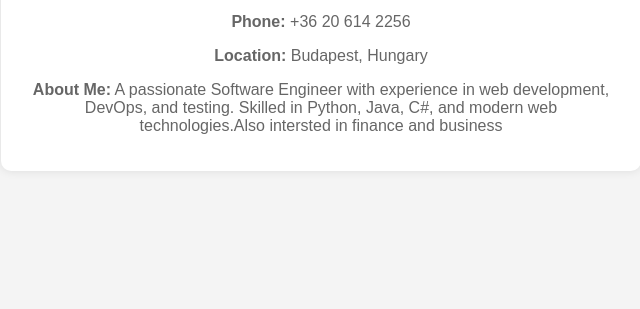
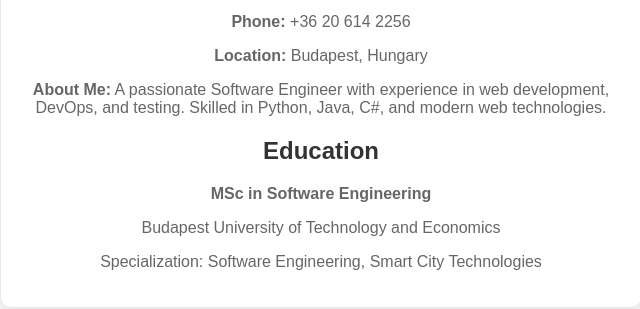
Before and after one commit to fedizarai/fedizarai, a plain HTML site: page index.html in a window 1280 px wide. Shown: the part 171-480 px from the top of the page, without its empty margins (319-959 px from the left). Drawn offline with Linux system fonts and the light colour scheme.

Commit message:
I added education stuff

```diff
--- a/index.html
+++ b/index.html
@@ -20,7 +20,7 @@
             border-radius: 10px;
             box-shadow: 0px 0px 10px rgba(0, 0, 0, 0.1);
         }
-        h1 {
+        h1, h2 {
             color: #333;
         }
         p {
@@ -34,7 +34,12 @@
         <p><strong>Email:</strong> fedi1920@hotmail.com</p>
         <p><strong>Phone:</strong> +36 20 614 2256</p>
         <p><strong>Location:</strong> Budapest, Hungary</p>
-        <p><strong>About Me:</strong> A passionate Software Engineer with experience in web development, DevOps, and testing. Skilled in Python, Java, C#, and modern web technologies.Also intersted in finance and business</p>
+        <p><strong>About Me:</strong> A passionate Software Engineer with experience in web development, DevOps, and testing. Skilled in Python, Java, C#, and modern web technologies.</p>
+
+        <h2>Education</h2>
+        <p><strong>MSc in Software Engineering</strong></p>
+        <p>Budapest University of Technology and Economics</p>
+        <p>Specialization: Software Engineering, Smart City Technologies</p>
     </div>
 </body>
 </html>
```
